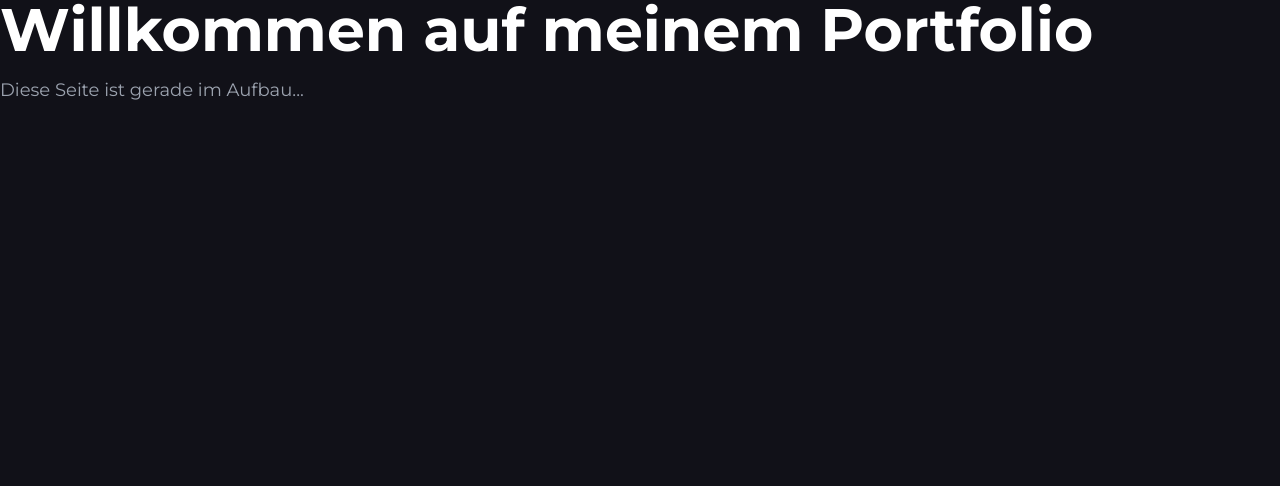
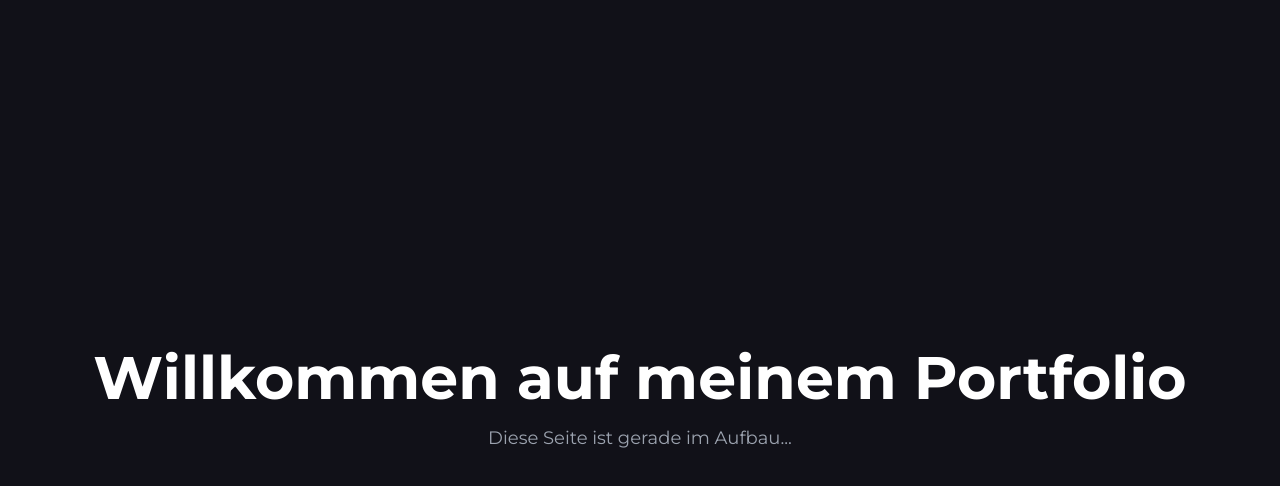
Before and after one commit to MikeDawson1945/portfolio, a plain HTML site: page index.html in a window 1280 px wide. Drawn offline with nearby package versions, Linux system fonts and the light colour scheme.

Commit message:
Update index.html

```diff
--- a/index.html
+++ b/index.html
@@ -4,8 +4,14 @@
   <meta charset="UTF-8" />
   <meta name="viewport" content="width=device-width, initial-scale=1.0" />
   <title>Mike Studer – Portfolio</title>
+
+  <!-- Google Font: Montserrat -->
   <link href="https://fonts.googleapis.com/css2?family=Montserrat:wght@400;600;700&display=swap" rel="stylesheet">
+
+  <!-- Tailwind CSS -->
   <script src="https://cdn.tailwindcss.com"></script>
+
+  <!-- Tailwind Config mit Montserrat -->
   <script>
     tailwind.config = {
       theme: {
@@ -18,10 +24,12 @@
     }
   </script>
 </head>
-<body class="bg-[#111118] text-white font-montserrat">
+<body class="bg-[#111118] text-white font-montserrat flex flex-col items-center justify-center min-h-screen text-center px-4">
+
   <div>
     <h1 class="text-4xl sm:text-6xl font-bold">Willkommen auf meinem Portfolio</h1>
     <p class="text-gray-400 mt-4 text-lg">Diese Seite ist gerade im Aufbau...</p>
   </div>
+
 </body>
 </html>
```
